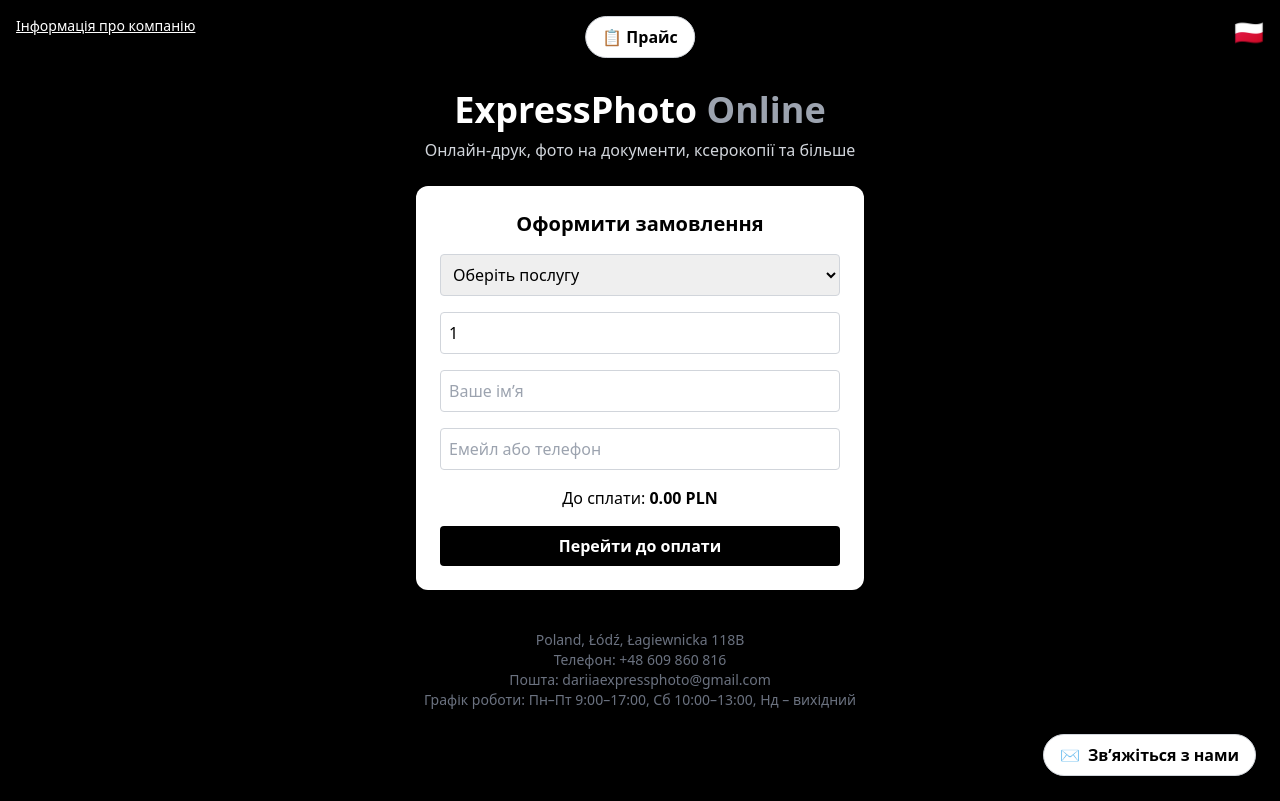
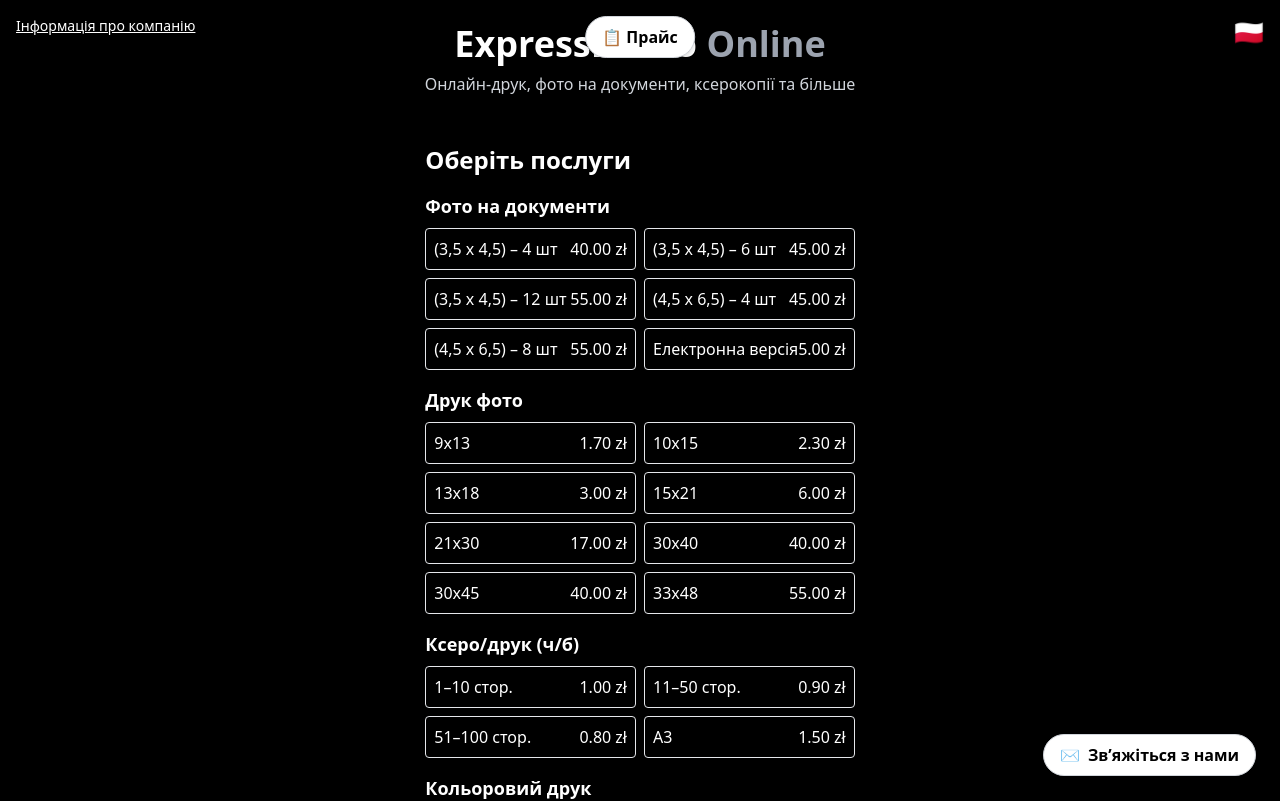
Before and after one commit to cutesuno/expressphoto-online, a Next.js app: page / in a window 1280 px wide. Shown: the top 801 px of the page. Built offline with nearby package versions, Linux system fonts and the light colour scheme.

Commit message:
зробив оплату2

```diff
--- a/components/OrderForm.tsx
+++ b/components/OrderForm.tsx
@@ -1,109 +1,97 @@
 import { useState } from 'react';
 
-export default function OrderForm({ language }: { language: 'uk' | 'pl' }) {
-  const [form, setForm] = useState({
-    service: '',
-    quantity: 1,
-    name: '',
-    email: '',
-  });
-  const [price, setPrice] = useState(0);
-  const [sending, setSending] = useState(false);
+const PRICE_LIST = {
+  'Фото на документи': [
+    { name: '(3,5 x 4,5) – 4 шт', price: 40 },
+    { name: '(3,5 x 4,5) – 6 шт', price: 45 },
+    { name: '(3,5 x 4,5) – 12 шт', price: 55 },
+    { name: '(4,5 x 6,5) – 4 шт', price: 45 },
+    { name: '(4,5 x 6,5) – 8 шт', price: 55 },
+    { name: 'Електронна версія', price: 5 },
+  ],
+  'Друк фото': [
+    { name: '9x13', price: 1.7 },
+    { name: '10x15', price: 2.3 },
+    { name: '13x18', price: 3 },
+    { name: '15x21', price: 6 },
+    { name: '21x30', price: 17 },
+    { name: '30x40', price: 40 },
+    { name: '30x45', price: 40 },
+    { name: '33x48', price: 55 },
+  ],
+  'Ксеро/друк (ч/б)': [
+    { name: '1–10 стор.', price: 1 },
+    { name: '11–50 стор.', price: 0.9 },
+    { name: '51–100 стор.', price: 0.8 },
+    { name: 'A3', price: 1.5 },
+  ],
+  'Кольоровий друк': [
+    { name: 'A4', price: 2.5 },
+    { name: 'A3', price: 5 },
+  ],
+  'Ламінування': [
+    { name: 'A3', price: 14 },
+    { name: 'A4', price: 7 },
+    { name: 'A5', price: 4 },
+    { name: 'A6', price: 3 },
+    { name: '6,5x9,5', price: 2 },
+    { name: '5,4x8,6', price: 2 },
+  ],
+  'Сканування': [
+    { name: 'A3', price: 6 },
+    { name: 'A4', price: 3 },
+  ],
+};
 
-  const services = [
-    { label: { uk: 'Фото на документи(4шт)', pl: 'Zdjęcia do dokumentów' }, price: 40 },
-    { label: { uk: 'Фото на документи(6шт)', pl: 'Zdjęcia do dokumentów' }, price: 45 },
-    { label: { uk: 'Копія A4 ч/б', pl: 'Kopia A4 cz-b' }, price: 0.5 },
-    { label: { uk: 'Копія A4 кольорова', pl: 'Kopia A4 kolorowa' }, price: 1 },
-    { label: { uk: 'Сканування', pl: 'Skanowanie' }, price: 1 },
-    { label: { uk: 'Ламінування', pl: 'Laminowanie' }, price: 2 },
-  ];
+export default function OrderForm() {
+  const [selected, setSelected] = useState<{ name: string; price: number }[]>([]);
 
-  const t = (key: string, pl: string) => (language === 'uk' ? key : pl);
-
-  const handleChange = (e: React.ChangeEvent<HTMLInputElement | HTMLSelectElement>) => {
-    const { name, value } = e.target;
-    setForm((prev) => ({ ...prev, [name]: name === 'quantity' ? Number(value) : value }));
-
-    if (name === 'service') {
-      const selected = services.find((s) => s.label.uk === value || s.label.pl === value);
-      if (selected) setPrice(selected.price * form.quantity);
-    }
-    if (name === 'quantity') {
-      const selected = services.find((s) => s.label.uk === form.service || s.label.pl === form.service);
-      if (selected) setPrice(selected.price * Number(value));
-    }
+  const toggleItem = (item: { name: string; price: number }) => {
+    setSelected((prev) =>
+      prev.find((i) => i.name === item.name)
+        ? prev.filter((i) => i.name !== item.name)
+        : [...prev, item]
+    );
   };
 
-  const handleSubmit = async (e: React.FormEvent) => {
-    e.preventDefault();
-    setSending(true);
-
-    // Далі можна реалізувати підключення до Przelewy24 через бекенд
-    alert(`Оплата ${price} PLN`);
-
-    setSending(false);
-  };
+  const total = selected.reduce((sum, item) => sum + item.price, 0);
 
   return (
-    <form
-      onSubmit={handleSubmit}
-      className="bg-white text-black rounded-xl shadow-lg p-6 w-full max-w-md space-y-4"
-    >
-      <h2 className="text-xl font-bold text-center">
-        {t('Оформити замовлення', 'Złóż zamówienie')}
-      </h2>
-
-      <select
-        name="service"
-        className="w-full border border-gray-300 p-2 rounded"
-        onChange={handleChange}
-        required
+    <div className="text-white p-6 max-w-2xl mx-auto">
+      <h2 className="text-2xl font-bold mb-4">Оберіть послуги</h2>
+      {Object.entries(PRICE_LIST).map(([category, items]) => (
+        <div key={category} className="mb-4">
+          <h3 className="text-lg font-semibold mb-2">{category}</h3>
+          <div className="grid grid-cols-1 sm:grid-cols-2 gap-2">
+            {items.map((item) => (
+              <label
+                key={item.name}
+                className={`flex justify-between items-center border p-2 rounded cursor-pointer transition ${
+                  selected.find((i) => i.name === item.name)
+                    ? 'bg-green-700 border-green-400'
+                    : 'hover:bg-gray-800'
+                }`}
+              >
+                <span>{item.name}</span>
+                <span>{item.price.toFixed(2)} zł</span>
+                <input
+                  type="checkbox"
+                  className="hidden"
+                  checked={selected.some((i) => i.name === item.name)}
+                  onChange={() => toggleItem(item)}
+                />
+              </label>
+            ))}
+          </div>
+        </div>
+      ))}
+      <div className="mt-6 text-xl font-semibold">Загальна сума: {total.toFixed(2)} zł</div>
+      <button
+        className="mt-4 bg-white text-black px-4 py-2 rounded hover:bg-gray-200 font-semibold"
+        onClick={() => alert(`Переходимо до оплати ${total.toFixed(2)} zł через Przelewy24...`)}
       >
-        <option value="">{t('Оберіть послугу', 'Wybierz usługę')}</option>
-        {services.map((s, i) => (
-          <option key={i} value={s.label[language]}>
-            {s.label[language]}
-          </option>
-        ))}
-      </select>
-
-      <input
-        type="number"
-        name="quantity"
-        min={1}
-        value={form.quantity}
-        onChange={handleChange}
-        className="w-full border border-gray-300 p-2 rounded"
-      />
-
-      <input
-        name="name"
-        placeholder={t('Ваше імʼя', 'Imię')}
-        onChange={handleChange}
-        className="w-full border border-gray-300 p-2 rounded"
-        required
-      />
-
-      <input
-        name="email"
-        placeholder={t('Емейл або телефон', 'Email lub telefon')}
-        onChange={handleChange}
-        className="w-full border border-gray-300 p-2 rounded"
-        required
-      />
-
-      <p className="text-center">
-        {t('До сплати', 'Do zapłaty')}: <strong>{price.toFixed(2)} PLN</strong>
-      </p>
-
-      <button
-        type="submit"
-        disabled={sending}
-        className="bg-black text-white font-bold py-2 px-4 rounded w-full hover:bg-gray-900"
-      >
-        {sending ? t('Надсилаємо...', 'Wysyłanie...') : t('Перейти до оплати', 'Przejdź do płatności')}
+        Перейти до оплати
       </button>
-    </form>
+    </div>
   );
 }
```
